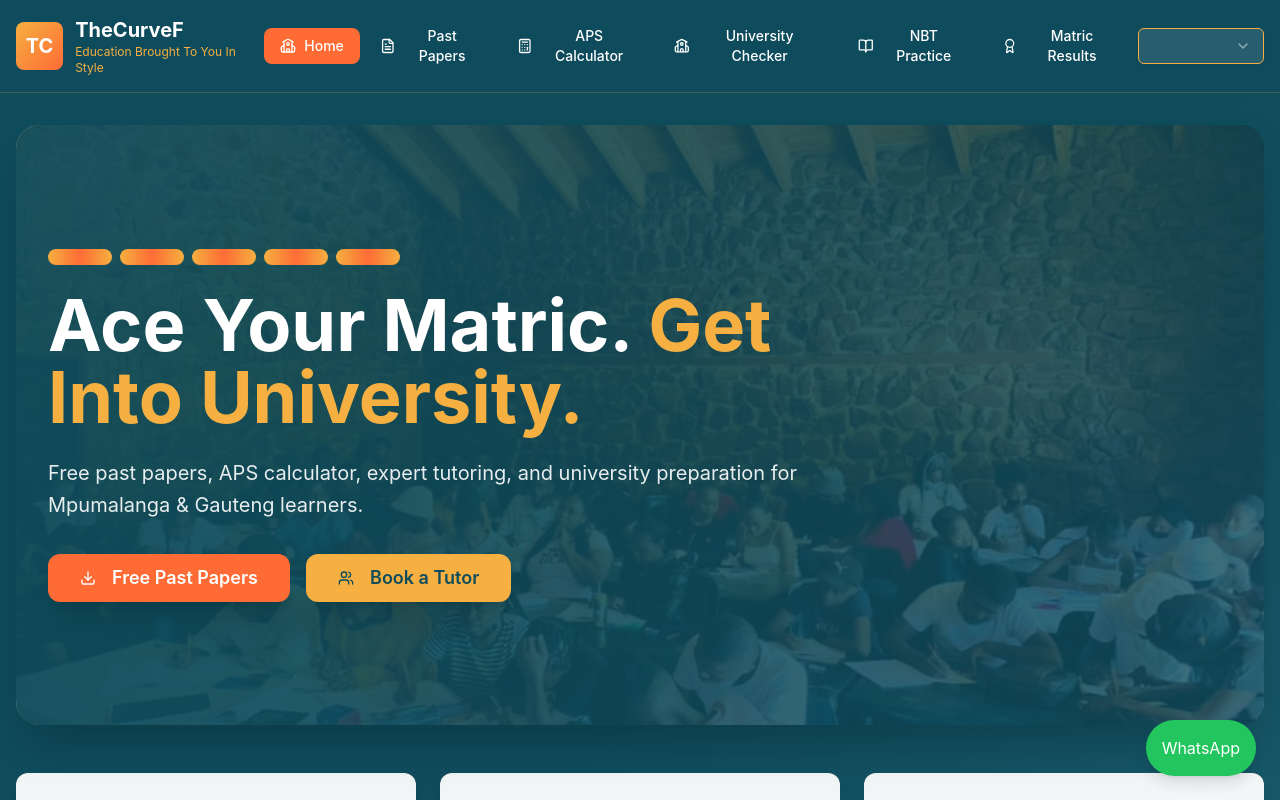
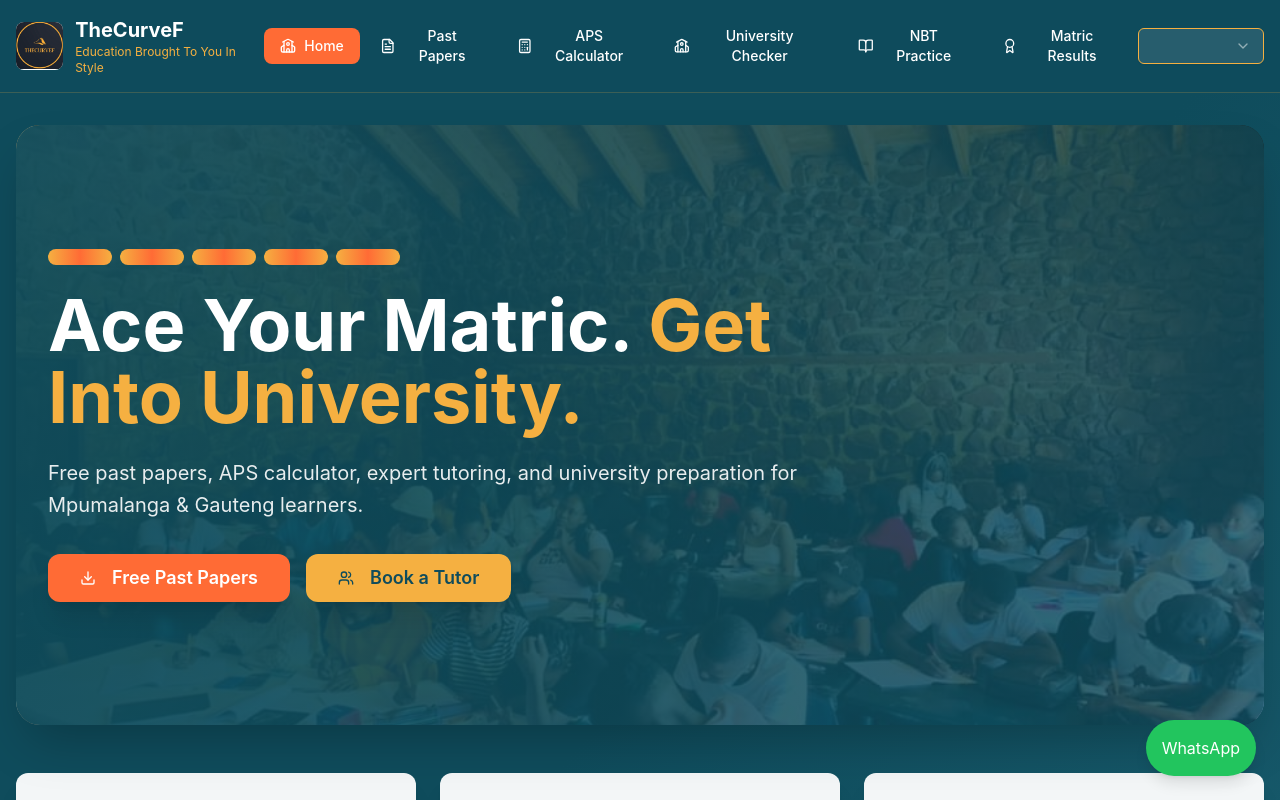
Before and after one commit to Welcome-to-GitHub2/thecurvef-website, a Next.js app: page / in a window 1280 px wide. Shown: the top 800 px of the page. Built offline with nearby package versions, Linux system fonts and the light colour scheme.

Commit message:
Add logo and link logo to homepage

```diff
--- a/app/page.js
+++ b/app/page.js
@@ -1,4 +1,6 @@
 'use client'
+
+import Link from "next/link";
 
 
 import Image from 'next/image';
@@ -305,15 +307,26 @@ if (aps >= 26) programmes.push({
       <nav className="bg-[#0F4C5C]/90 backdrop-blur-sm border-b border-[#F5B041]/20 sticky top-0 z-50">
         <div className="container mx-auto px-4 py-4">
           <div className="flex items-center justify-between">
-            <div className="flex items-center space-x-3">
-              <div className="w-12 h-12 bg-gradient-to-br from-[#F5B041] to-[#FF6B35] rounded-lg flex items-center justify-center">
-                <span className="text-white font-bold text-xl">TC</span>
-              </div>
-              <div>
-                <h1 className="text-white font-bold text-xl">TheCurveF</h1>
-                <p className="text-[#F5B041] text-xs">Education Brought To You In Style</p>
-              </div>
-            </div>
+            <Link href="/" className="flex items-center space-x-3 hover:opacity-90 transition">
+  <div className="w-12 h-12 rounded-lg overflow-hidden bg-white">
+    <Image
+      src="/images/logo.jpg"
+
+      width={48}
+      height={48}
+      className="object-contain"
+      priority
+    />
+  </div>
+
+  <div>
+    <h1 className="text-white font-bold text-xl">TheCurveF</h1>
+    <p className="text-[#F5B041] text-xs">
+      Education Brought To You In Style
+    </p>
+  </div>
+</Link>
+
 
             {/* Desktop Menu */}
             <div className="hidden lg:flex items-center space-x-1">
```
Also changed, not shown: public/images/logo.jpg (added).
